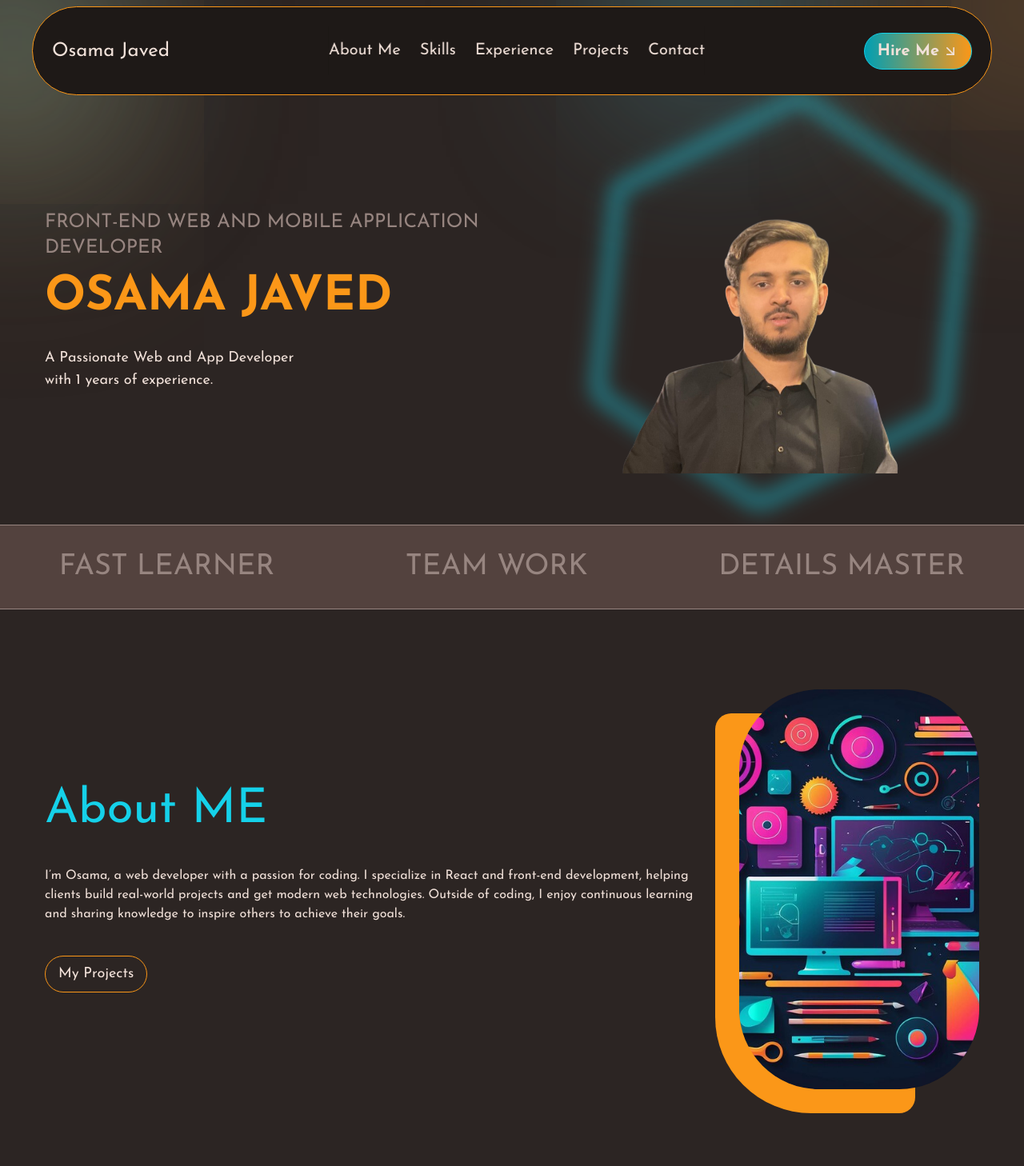
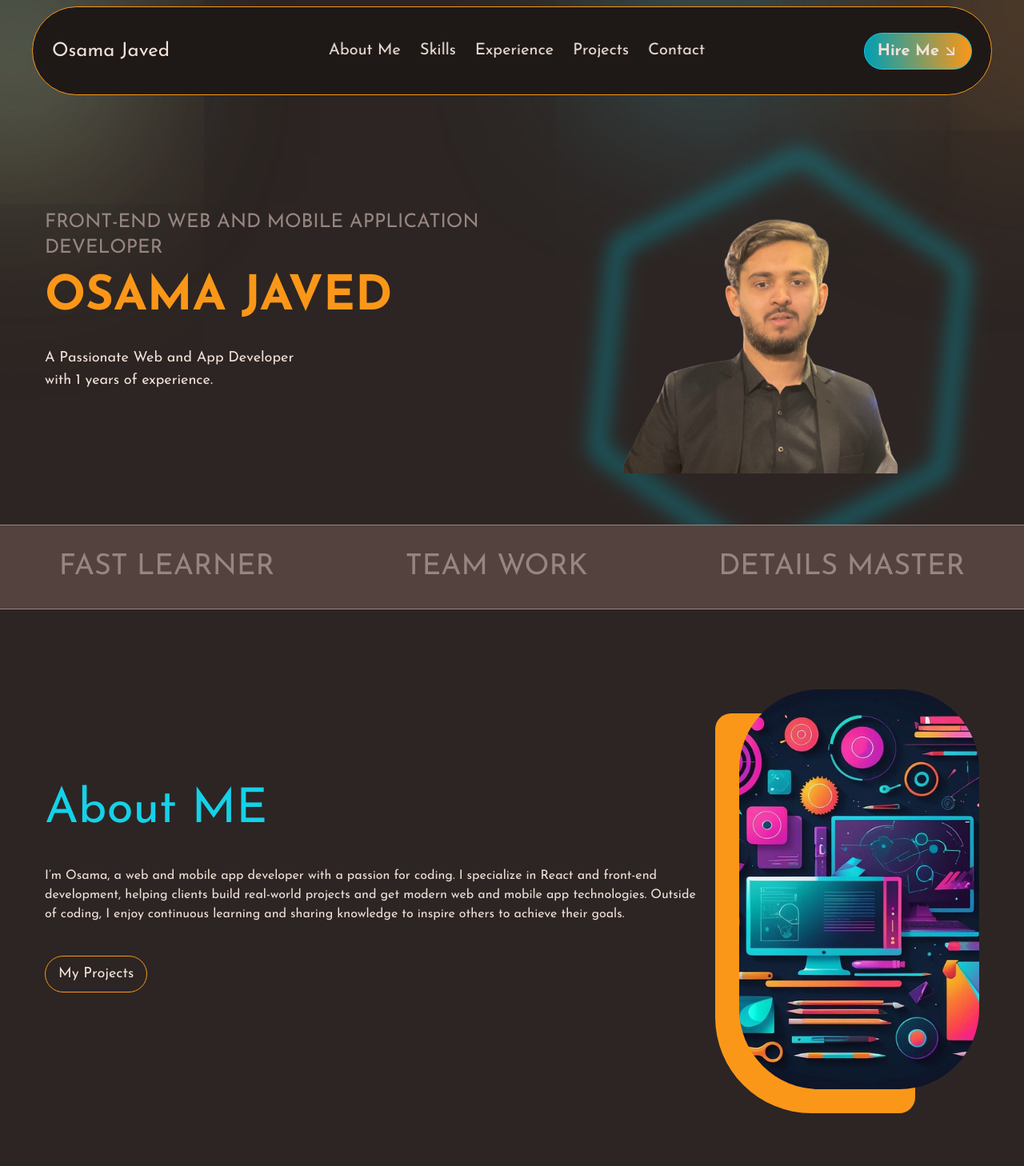
Before and after one commit to osamajaved07/Portfolio, a React (Vite) app: page / in a window 1280 px wide. Shown: the top 1458 px of the page at 80% size. Built offline with nearby package versions, Linux system fonts and the light colour scheme.

Commit message:
footer section done

```diff
--- a/src/components/aboutMeSection/AboutMeImage.jsx
+++ b/src/components/aboutMeSection/AboutMeImage.jsx
@@ -4,11 +4,9 @@ const AboutMeImage = () => {
   return (
     <div className="h-[500px] w-[300px] relative">
       <div className="h-[500px] w-[300px] rounded-[100px] absolute overflow-hidden">
-        <img src="../../public/images/about-me.jpg" alt="about me image" className="h-full w-auto object-cover" />
+        <img src="/images/about-me.jpg" alt="about me image" className="h-full w-auto object-cover" />
       </div>
-      <div className="h-[500px] w-[250px] bg-orange absolute bottom-[-30px] left-[-30px] rounded-bl-[120px] rounded-tr-[120px] rounded-br-[20px] rounded-tl-[20px] -z-10">
-
-      </div>
+      <div className="h-[500px] w-[250px] bg-orange absolute bottom-[-30px] left-[-30px] rounded-bl-[120px] rounded-tr-[120px] rounded-br-[20px] rounded-tl-[20px] -z-10"></div>
     </div>
   );
 };
--- a/src/components/aboutMeSection/AboutMeText.jsx
+++ b/src/components/aboutMeSection/AboutMeText.jsx
@@ -4,7 +4,7 @@ const AboutMeText = () => {
   return (
     <div className="flex flex-col md:items-start sm:items-center md:text-left sm:text-center">
       <h2 className="text-6xl text-cyan mb-10">About ME</h2>
-      <p className="text-white">I’m Osama, a web developer with a passion for coding. I specialize in React and front-end development, helping clients build real-world projects and get modern web technologies. Outside of coding, I enjoy continuous learning and sharing knowledge to inspire others to achieve their goals.</p>
+      <p className="text-white">I’m Osama, a web and mobile app developer with a passion for coding. I specialize in React and front-end development, helping clients build real-world projects and get modern web and mobile app technologies. Outside of coding, I enjoy continuous learning and sharing knowledge to inspire others to achieve their goals.</p>
       <button className="border border-orange rounded-full py-2 px-4 text-lg flex gap-2 items-center mt-10 hover:bg-orange transition-all duration-500 cursor-pointer md:self-start sm:self-center text-white hover:text-cyan ">My Projects</button>
     </div>
   );
--- a/src/components/heroSection/HeroPic.jsx
+++ b/src/components/heroSection/HeroPic.jsx
@@ -9,7 +9,7 @@ const HeroPic = () => {
       <img src="/images/HexaPic.png" alt="Osama Javed" className="max-h-[450px] w-auto  " />
 
       <div className=" absolute -z-10 flex justify-center items-center animate-pulse ">
-        <PiHexagonThin className=" md:h-[90%] sm:h-[120%] min-h-[600px] w-auto text-cyan blur-md animate-[spin_20s_linear_infinite] " />
+        <PiHexagonThin className=" mt-36 md:h-[90%] sm:h-[120%] min-h-[600px] w-auto text-darkCyan blur-md animate-[spin_20s_linear_infinite] " />
       </div>
     </motion.div>
   );
--- a/src/components/skillSection/SkillsMain.jsx
+++ b/src/components/skillSection/SkillsMain.jsx
@@ -1,21 +1,22 @@
-import React from "react";
-import SkillsText from "./SkillsText";
 import AllSkills from "./AllSkills";
 import AllSkillsSM from "./AllSkillsSM";
+import SkillsText from "./SkillsText";
+import { motion } from "framer-motion";
+import { fadeIn } from "../../framerMotion/variants";
 
 const SkillsMain = () => {
   return (
     <div id="skills">
-      <div  className="max-w-[1200px] px-4 mx-auto min-h-[600px] relative overflow-hidden">
-        <SkillsText />
-
+      <div className="max-w-[1200px] px-4 mx-auto min-h-[600px] relative overflow-hidden">
+        <motion.div variants={fadeIn("down", 0.2)} initial="hidden" whileInView="show" viewport={{ once: false, amount: 0.7 }}>
+          <SkillsText />
+        </motion.div>
         <div className="bottom-[50px] absolute left-[50%] -translate-x-[50%] sm:hidden lg:block">
           <AllSkills />
         </div>
         <div className="sm:block lg:hidden">
           <AllSkillsSM />
         </div>
-
       </div>
     </div>
   );
--- a/src/components/skillSection/SubSkills.jsx
+++ b/src/components/skillSection/SubSkills.jsx
@@ -1,12 +1,12 @@
-import React from 'react'
+import React from "react";
 
 const SubSkills = () => {
   return (
-    <div className='border-y-2 border-lightGrey relative '>
-        <div className='absolute bg-gradient-to-r from-orange to-cyan opacity-50 w-full h-full'></div>
-        <img src="../../public/images/subSkills.jpg" alt="Sub Skills Image" />
+    <div className="border-y-2 border-lightGrey relative ">
+      <div className="absolute bg-gradient-to-r from-orange to-cyan opacity-50 w-full h-full"></div>
+      <img src="/images/subSkills.jpg" alt="Sub Skills Image" />
     </div>
-  )
-}
+  );
+};
 
-export default SubSkills
+export default SubSkills;
```
